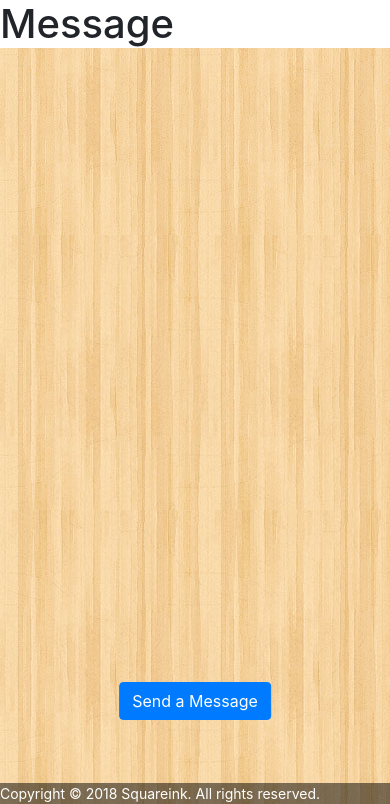
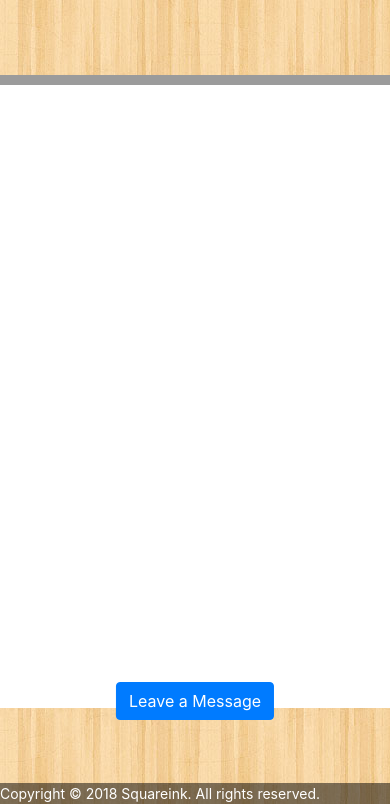
Before and after one commit to Aceyee/SquareInk-old, a PHP site: page /message.html in a window 390 px wide. Shown: the part 40-844 px from the top of the page. Run offline with PHP 8.4, Linux system fonts and the light colour scheme; data that the repository does not hold is empty; some libraries are stand-ins or nearby versions.

Commit message:
responsive content implemented, margin adjusted according to screen change using Jquery

```diff
--- a/about.html
+++ b/about.html
@@ -43,4 +43,5 @@
 </html>
 <script>
     all.onCreate();
+    all.onUpdate();
 </script>
--- a/css/index.css
+++ b/css/index.css
@@ -44,10 +44,17 @@ body{
   border-color: #0062cc;
 }
 
-.float-left{
+#corkboard{
+    background-image:url("/image/bg-corkboard.jpg");
+    border-style:solid;
+    border-color:rgb(155, 155, 155);
+    border-width: 5px;
+}
+
+.list-group .float-left{
     width:10%;
 }
-.float-right{
+.list-group .float-right{
     width:90%;
 }
 
@@ -66,11 +73,9 @@ body{
     right:10%;
     margin:0 auto;
     background-color:white;
+    overflow-y: scroll;
+    overflow-x: hidden;
 }
-/*#paragraghs{
-    width:50%;
-    margin:1rem;
-}*/
 
 
 #btn-send{
@@ -117,10 +122,10 @@ body{
         width:100%;
         margin:0;
     }
-    .float-left{
+    .list-group .float-left{
         width:25%;
     }
-    .float-right{
+    .list-group .float-right{
         width:75%;
     }
     .list-group-item{
@@ -144,10 +149,10 @@ body{
     }
     .btn-nav{
     }
-    .float-left{
+    .list-group .float-left{
         width:15%;
 }
-    .float-right{
+    .list-group .float-right{
         width:85%;
     }
 }
--- a/footer.html
+++ b/footer.html
@@ -1,2 +1,6 @@
 <!DOCTYPE html>
 <p>Copyright © 2018 Squareink. All rights reserved.</p>
+<script>
+    foot.onCreate();
+    foot.onUpdate();
+</script>
--- a/index.html
+++ b/index.html
@@ -49,4 +49,5 @@
 </html>
 <script>
     all.onCreate();
+    all.onUpdate();
     </script>
--- a/js/index.js
+++ b/js/index.js
@@ -1,4 +1,6 @@
-var height; //global variale for navbar height
+var navHeight; //global variale for navbar height
+var footHeight;//global variale for footer height
+
 
 var all = {
     /*
@@ -7,6 +9,15 @@ var all = {
     onCreate: function () {
         $("#navbar-holder").load("nav.html");
         $('#footbar').load('footer.html');
+        $(".content").css('height', $(window).height() * 3 / 4);
+    },
+
+    onUpdate: function () {
+        $(window).resize(function () {
+            $(".content").css('height', $(window).height() * 3 / 4);
+            $(".content").css('marginTop', ($(window).height()-$(".content").height()-navHeight-footHeight)/2);
+            $(".content").css('marginBottom', ($(window).height()-$(".content").height()-navHeight-footHeight)/2);
+        });
     }
 };
 
@@ -15,15 +26,32 @@ var nav = {
         After all webpages set, set component features.
     */
     onCreate: function () {
-        height = $("#navigation").height();
-        $("#navbar-holder").css('height', height);
+        navHeight = $("#navigation").height();
+        $("#navbar-holder").css('height', navHeight);
+        //$("#navbar-holder").css('marginBottom', navHeight);
     },
 
     onUpdate: function () {
         $(window).resize(function () {
-            height = $("#navigation").height();
-            //alert(height);
-            $("#navbar-holder").css('height', height);
+            navHeight = $("#navigation").height();
+            $("#navbar-holder").css('height', navHeight);
+        });
+    }
+};
+
+var foot = {
+    /*
+        After all webpages set, set component features.
+    */
+    onCreate: function () {
+        footHeight = $("#footbar").height();
+        $(".content").css('marginTop', ($(window).height() - $(".content").height() - navHeight - footHeight) / 2);
+        $(".content").css('marginBottom', ($(window).height() - $(".content").height() - navHeight - footHeight) / 2);
+    },
+
+    onUpdate: function () {
+        $(window).resize(function () {
+            footHeight = $("#footbar").height();
         });
     }
 };
@@ -31,7 +59,7 @@ var nav = {
 var message = {
     onCreate: function () {
         message.loadMessage();
-        message.setStayonPage();
+        message.setStayOnPage();
     },
 
     loadMessage:function(){
@@ -40,19 +68,40 @@ var message = {
             url: '/php/load.php',
             dataType: 'json',
             success: function (data) {
-                //alert(data.Message[0].username);
                 $.each(data.Message, function (index, user) {
+                    $('#message').append('<div class="card border-primary mb-3" style="max-width: 18rem;">'
+                        + '<div class="card-header">'
+                        +   '<div class="float-left">' + user.username + '</div>'
+                        +   '<div class="float-right">' + user.date + '</div>'
+                        +'</div>'
+                        +'<div class="card-body text-primary">'
+                        +   '<p class="card-text">'+user.message+'</p>'
+                        +'</div>'
+                    +'</div>');
                     //alert(data.Message[i].username);
                     //alert(user.username + "\n" + user.message);
+                    /*
                     $('#message').append($('<div>', {
                         text: user.username + " " + user.date + " " + user.message
                     }));
+
+                    <div class="card border-primary mb-3" style="max-width: 18rem;">
+                <div class="card-header">
+                    <div class="float-left">Header</div>
+                    <div class="float-right">Date</div>
+                </div>
+
+                <div class="card-body">
+                    <p class="card-text">Some quick example text to build on the card title and make up the bulk of the card's content.</p>
+                </div>
+            </div>
+                    */
                 });
             }
         });
     },
 
-    setStayonPage: function () {
+    setStayOnPage: function () {
         $(document).ready(function () {
             var $form = $('form');
             $form.submit(function () {
--- a/message.html
+++ b/message.html
@@ -15,11 +15,14 @@
 
 <body>
     <div id="navbar-holder"></div>
-    <div class="content">
-        <h1>Message </h1>
-        <div id="message">
 
+    <div class="content" data-spy="scroll" data-target="#message" data-offset="0">
+        <div id="corkboard">
+            <div id="message">
+
+            </div>
         </div>
+
         <div id="btn-send">
             <div class="collapse" id="collapseExample">
                 <div class="card card-body">
@@ -33,7 +36,7 @@
                 </div>
             </div>
             <button class="btn btn-primary" type="button" data-toggle="collapse" data-target="#collapseExample" aria-expanded="false" aria-controls="collapseExample">
-                Send a Message
+                Leave a Message
             </button>
         </div>
     </div>
@@ -43,4 +46,5 @@
 <script>
     all.onCreate();
     message.onCreate();
+    all.onUpdate();
 </script>
--- a/project.html
+++ b/project.html
@@ -103,4 +103,5 @@
 </html>
 <script>
     all.onCreate();
+    all.onUpdate();
 </script>
```
Also changed, not shown: image/bg-corkboard.jpg (added).
